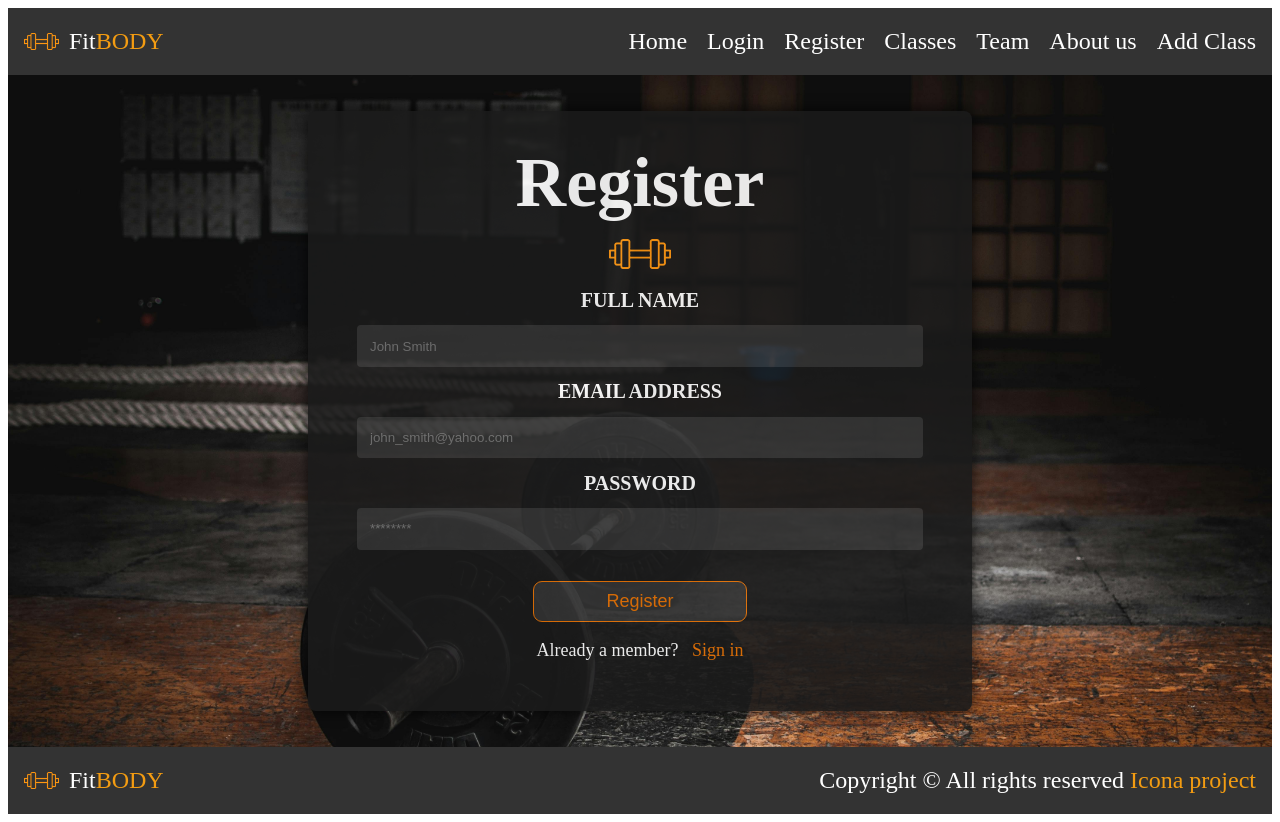
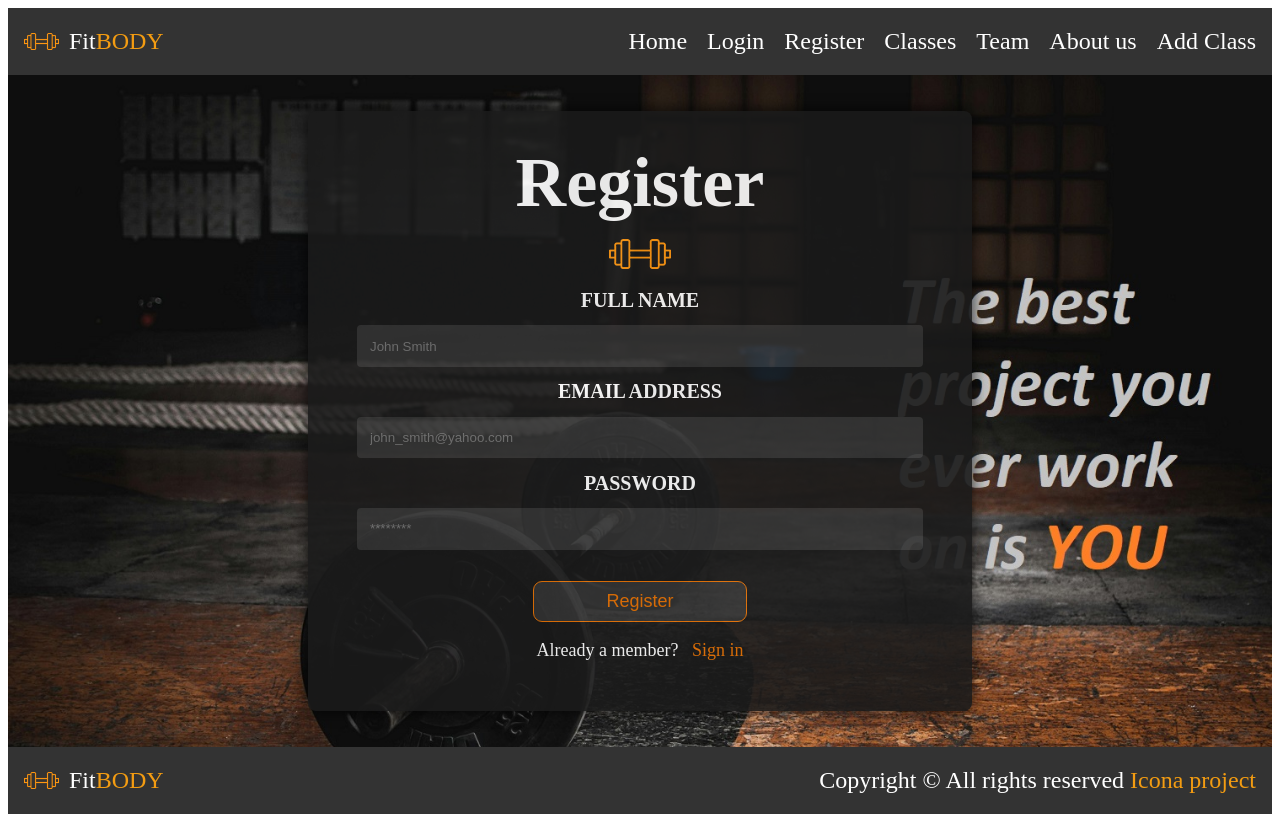
Before and after one commit to icona99/FitBody, a React (Vite) app: page /register in a window 1280 px wide. Built offline with nearby package versions, Linux system fonts and the light colour scheme.

Commit message:
Add background image for register component

```diff
--- a/src/components/Register.css
+++ b/src/components/Register.css
@@ -1,5 +1,5 @@
 .register-container {
-    background: url('/images/login1.jpg');
+    background: url('/images/login11.jpg');
     background-position: center;
     background-size: cover;
     background-repeat: no-repeat;
```
Also changed, not shown: public/images/login11.jpg (added).
